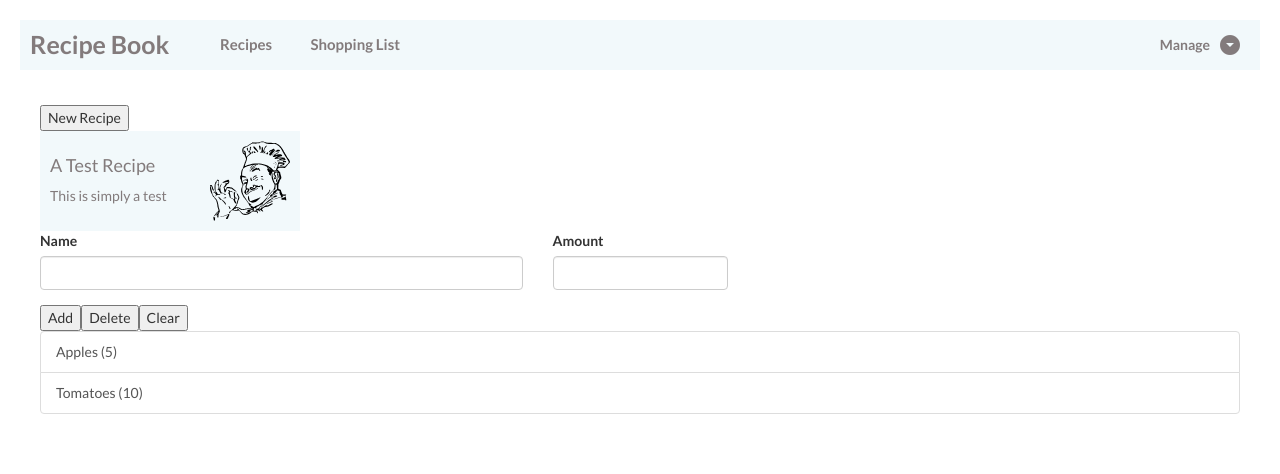
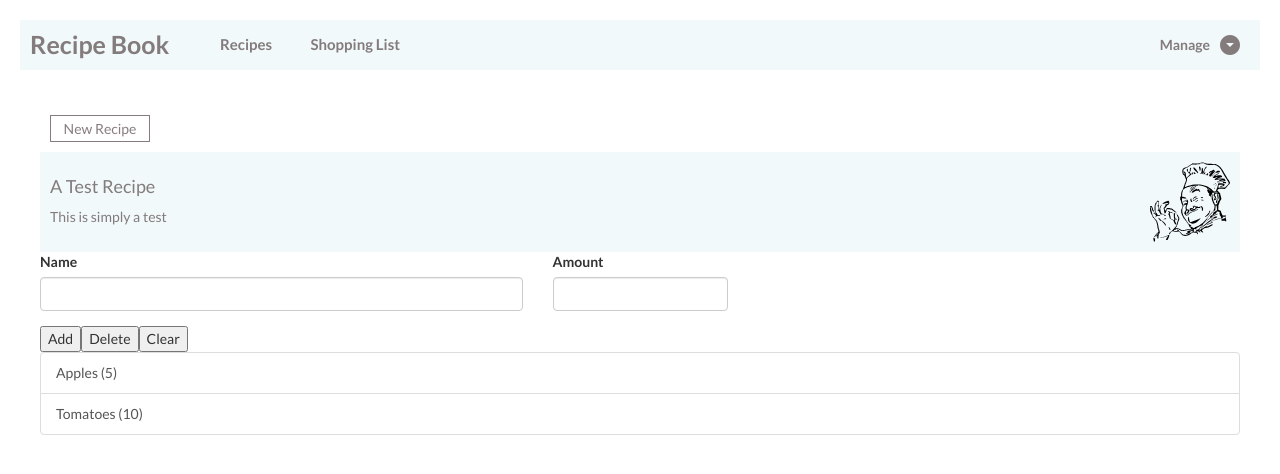
Before and after one commit to nicobartholom3w/shopping_recipe_app, an Angular app in the folder shopping_recipe_app/: page / in a window 1280 px wide. Shown: the top 474 px of the page. Built offline with nearby package versions, Linux system fonts and the light colour scheme.

Commit message:
(feat) Added stlying to recipe-list component buttons.

```diff
--- a/shopping_recipe_app/src/app/header/recipes/recipe-list/recipe-list.component.html
+++ b/shopping_recipe_app/src/app/header/recipes/recipe-list/recipe-list.component.html
@@ -1,4 +1,4 @@
-<button>New Recipe</button>
+<div role="button" class="button button__recipe">New Recipe</div>
 <a href="#" class="item__link" *ngFor="let recipe of recipes">
     <div class="item">
         <div class="item__text">
--- a/shopping_recipe_app/src/app/header/recipes/recipe-list/recipe-list.component.scss
+++ b/shopping_recipe_app/src/app/header/recipes/recipe-list/recipe-list.component.scss
@@ -14,7 +14,7 @@
     &__link {
         text-decoration: none;
         color: rgba(70, 55, 55, .65);
-       width: 26rem;
+       min-width: 26rem;
        height: 10rem;
        display: block;
        transition: all .3s;
@@ -45,3 +45,25 @@
         color: rgba(70, 55, 55, .65);
     }
 }
+
+.button {
+    outline: none;
+    border: solid 1px rgba(70, 55, 55, .65);
+    color:  rgba(70, 55, 55, .65);
+    text-align: center;
+    padding: .25rem;
+    width: 10rem;
+    transition: all .3s;
+
+    &:hover {
+        background-color:  rgba(128, 190, 209, 1);
+        color: white;
+    }
+    &__recipe {
+        margin: 1rem;
+    }
+}
+
+@media (max-width: 505px) {
+
+}
```
